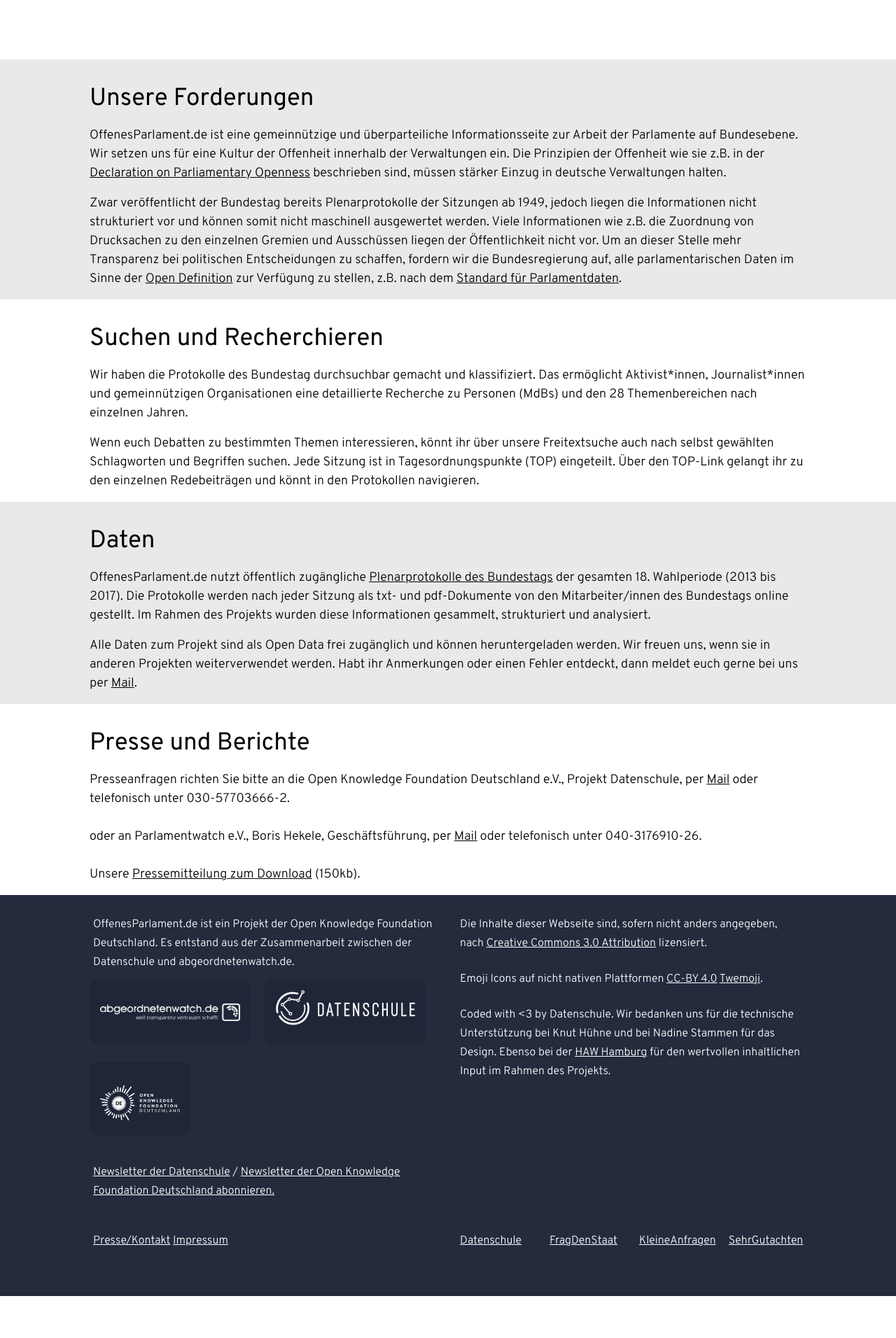
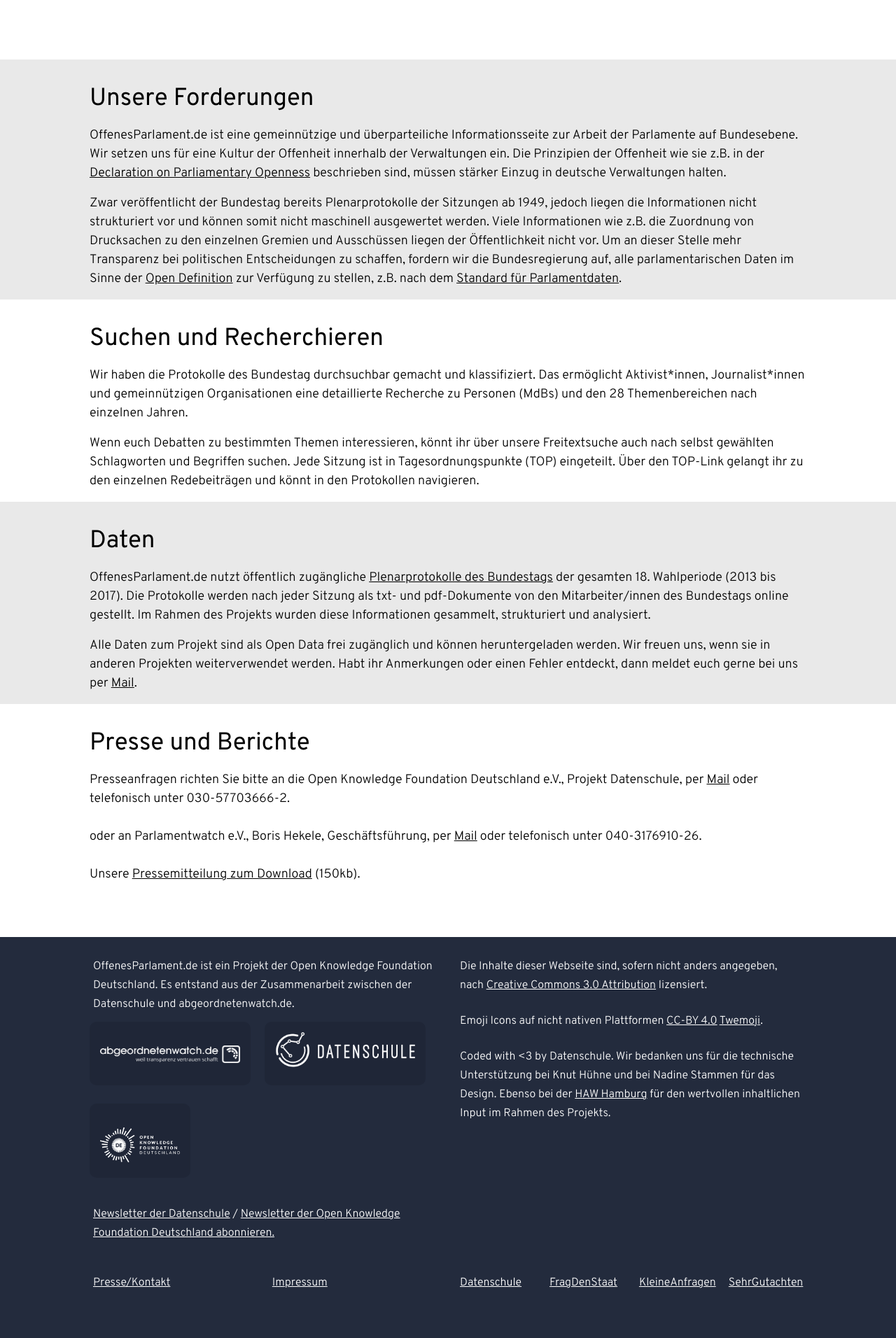
Before and after one commit to Datenschule/offenesparlament.de-frontend, a Jekyll site: the page built from index.html, in a window 1280 px wide. Shown: the part 840-2752 px from the top of the page at 70% size. Built offline with Jekyll 4.4.1, drawn with Linux system fonts in a browser that asks for light colours; before the commit the page ends 2692 px from its top, so only the background shows below that.

Commit message:
footer modifications

```diff
--- a/_layouts/default.html
+++ b/_layouts/default.html
@@ -39,7 +39,7 @@ layout: base
 <div id="mainContent">
 	{{ content }}
 </div>
-<footer>
+<footer class="box-margin-top-medium">
 	<div class="container">
 		<div class="container-left-6">
 			<div class="container">
@@ -89,10 +89,10 @@ layout: base
 	</div>
 	<div class="container">
 		<div class="container-left-6">
-			<p>
-				<a href="/presse">Presse/Kontakt</a>
-				<a href="/impressum">Impressum</a>
-			</p>
+			<div class="container">
+				<div class="container-left-6"><p><a href="/presse">Presse/Kontakt</a></p></div>
+				<div class="container-left-6"><p><a href="/impressum">Impressum</a></p></div>
+			</div>
 		</div>
 		<div class="container-left-6">
 			<div class="container">
```
Also changed, not shown: other parts of _layouts/default.html (+0 -7 lines).
